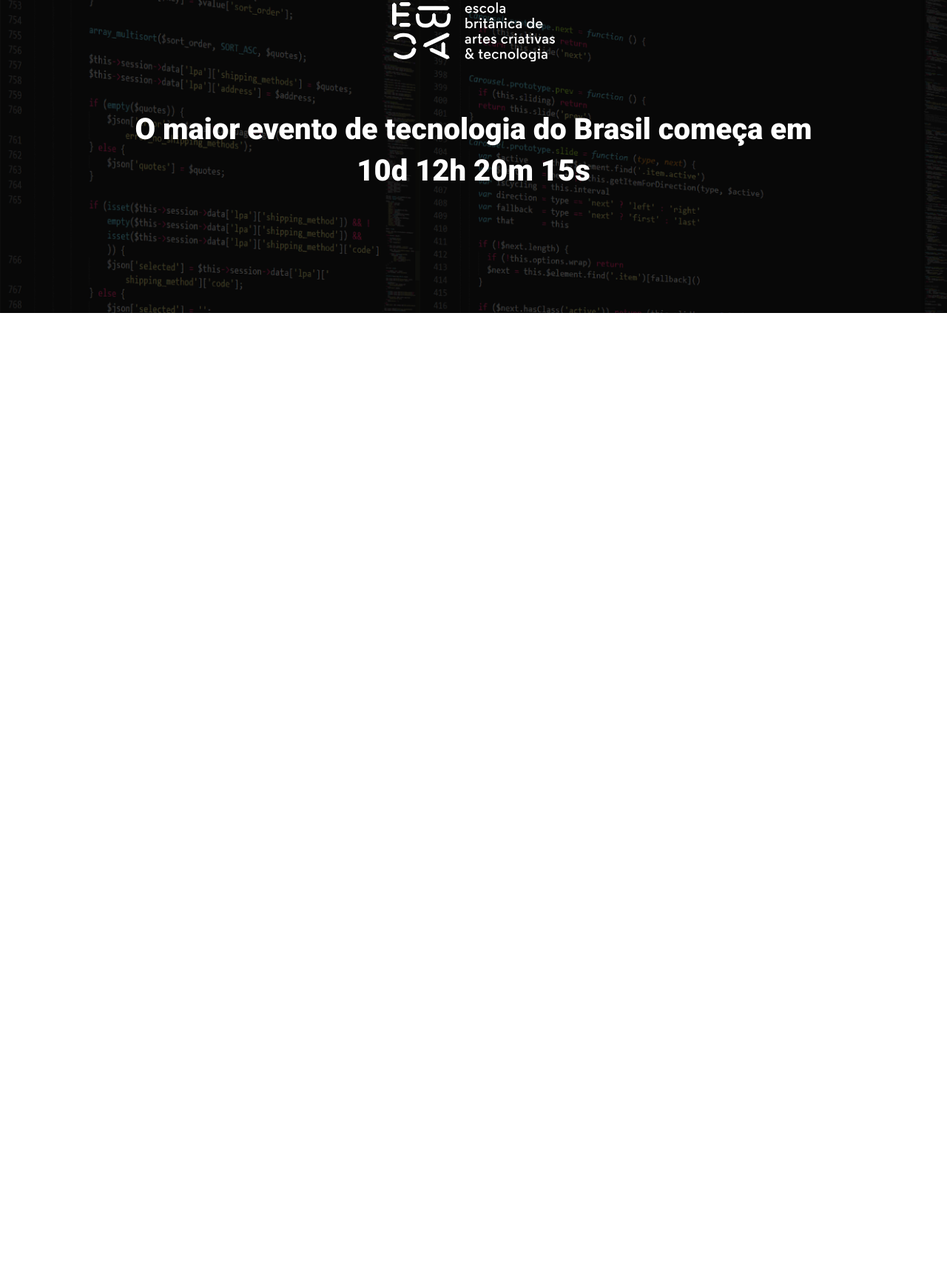
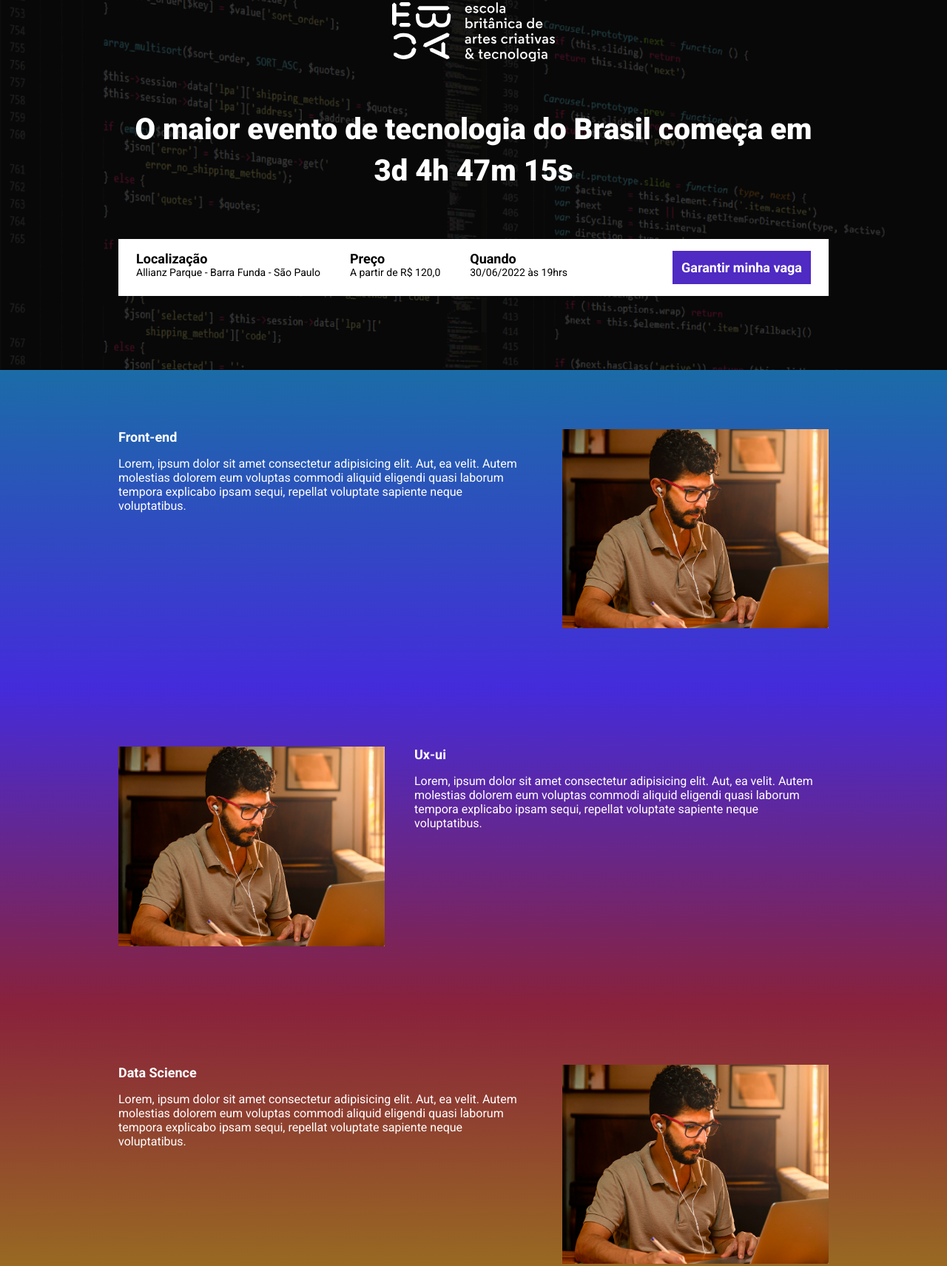
Before and after one commit to SidiLara/ebac_tech_talks, a website built with Parcel: page src/index.html in a window 1280 px wide. Shown: the part 61-1772 px from the top of the page at 74% size. Before the commit the page ends 800 px from the top, so only its background shows below. Built offline with nearby package versions, Linux system fonts and the light colour scheme.

Commit message:
criando a contagem regressiva

```diff
--- a/src/index.html
+++ b/src/index.html
@@ -9,6 +9,7 @@
     <link rel="preconnect" href="https://fonts.gstatic.com" crossorigin>
     <link href="https://fonts.googleapis.com/css2?family=Roboto:wght@400;700;900&display=swap" rel="stylesheet">
     <link rel="stylesheet" href="styles/main.scss">
+    <link rel="stylesheet" href="https://unpkg.com/aos@next/dist/aos.css" />
 
 </head>
 
@@ -17,10 +18,82 @@
         <div class="container">
             <img class="hero__logo" src="./images/ebac_logo.svg" alt="EBAC">
             <p class="hero__text">
-                O maior evento de tecnologia do Brasil começa em 10d 12h 20m 15s
+                O maior evento de tecnologia do Brasil <span id="contador"></span>
             </p>
+            <div class="infos-bar">
+                <ul class="infos-bar__infos">
+                    <li class="infos-bar__infos__item">
+                        <b>Localização</b>
+                        Allianz Parque - Barra Funda - São Paulo
+                    </li>
+                    <li class="infos-bar__infos__item">
+                        <b>Preço</b>
+                        A partir de R$ 120,0
+                    </li>
+                    <li class="infos-bar__infos__item">
+                        <b>Quando</b>
+                        30/06/2022 às 19hrs
+                    </li>
+                </ul>
+                <a class="button button--primary" href="#">
+                    Garantir minha vaga
+                </a>
+            </div>
         </div>
     </header>
+    <section class="event event--frontend">
+        <div class="container" data-aos="fade-right">
+            <div class="event__details">
+                <h2 class="event__details__title">Front-end</h2>
+                <p class="event__details__text">
+                    Lorem, ipsum dolor sit amet consectetur adipisicing elit. Aut, ea velit. Autem molestias dolorem eum
+                    voluptas commodi aliquid eligendi quasi laborum tempora explicabo ipsam sequi, repellat voluptate
+                    sapiente neque voluptatibus.
+                </p>
+            </div>
+            <img class="event__image" src="./images/frontend.png" alt="Front-end">
+        </div>
+    </section>
+    <section class="event event--ux-ui event--image-left" >
+        <div class="container" data-aos="fade-left">
+            <div class="event__details">
+                <h2 class="event__details__title">Ux-ui</h2>
+                <p class="event__details__text">
+                    Lorem, ipsum dolor sit amet consectetur adipisicing elit. Aut, ea velit. Autem molestias dolorem eum
+                    voluptas commodi aliquid eligendi quasi laborum tempora explicabo ipsam sequi, repellat voluptate
+                    sapiente neque voluptatibus.
+                </p>
+            </div>
+            <img class="event__image" src="./images/frontend.png" alt="Front-end">
+        </div>
+    </section>
+    <section class="event event--data-science">
+        <div class="container" data-aos="fade-right">
+            <div class="event__details">
+                <h2 class="event__details__title">Data Science</h2>
+                <p class="event__details__text">
+                    Lorem, ipsum dolor sit amet consectetur adipisicing elit. Aut, ea velit. Autem molestias dolorem eum
+                    voluptas commodi aliquid eligendi quasi laborum tempora explicabo ipsam sequi, repellat voluptate
+                    sapiente neque voluptatibus.
+                </p>
+            </div>
+            <img class="event__image" src="./images/frontend.png" alt="Front-end">
+        </div>
+    </section>
+    <section class="event event--backend event--image-left" >
+        <div class="container" data-aos="fade-left">
+            <div class="event__details">
+                <h2 class="event__details__title">Back-end</h2>
+                <p class="event__details__text">
+                    Lorem, ipsum dolor sit amet consectetur adipisicing elit. Aut, ea velit. Autem molestias dolorem eum
+                    voluptas commodi aliquid eligendi quasi laborum tempora explicabo ipsam sequi, repellat voluptate
+                    sapiente neque voluptatibus.
+                </p>
+            </div>
+            <img class="event__image" src="./images/frontend.png" alt="Front-end">
+        </div>
+    </section>
+    <script src="https://unpkg.com/aos@next/dist/aos.js"></script>
     <script src="scripts/main.js"></script>
 </body>
 
--- a/src/scripts/main.js
+++ b/src/scripts/main.js
@@ -1 +1,28 @@
-console.log("Olá Mundo");
+AOS.init();
+
+const dataDoEvento = new Date("Jun 30, 2024 19:00:00");
+const timeStampDoEvento = dataDoEvento.getTime();
+
+const contaAsHoras = setInterval(function () {
+    const agora = new Date();
+    const timeStampAtual = agora.getTime();
+
+    const distanciaAteOEvento = timeStampDoEvento - timeStampAtual;
+
+    const diaEmMs = 1000 * 60 * 60 * 24;
+    const horaEmMs = 1000 * 60 * 60;
+    const minutoEmMs = 1000 * 60;
+    const segundosEmMs = 1000;
+
+    const diasAteOEvento = Math.floor(distanciaAteOEvento / diaEmMs);
+    const horasAteOEvento = Math.floor((distanciaAteOEvento % diaEmMs) / horaEmMs);
+    const minutosAteOEvento = Math.floor((distanciaAteOEvento % horaEmMs) / minutoEmMs);
+    const segundosAteOEvento = Math.floor((distanciaAteOEvento % minutoEmMs) / segundosEmMs);
+
+    document.getElementById('contador').innerHTML = `começa em ${diasAteOEvento}d ${horasAteOEvento}h ${minutosAteOEvento}m ${segundosAteOEvento}s`
+
+    if (distanciaAteOEvento < 0) {
+        clearInterval(contaAsHoras);
+        document.getElementById('contador').innerHTML = 'já acabou'
+    }
+}, 1000);
--- /dev/null
+++ b/src/styles/_event.scss
@@ -0,0 +1,66 @@
+@use 'variables';
+
+.event {
+    padding: 80px 0;
+
+    &--frontend {
+        background-image: linear-gradient(variables.$blue1, variables.$blue2);
+    }
+
+    &--ux-ui {
+        background-image: linear-gradient(variables.$blue2, variables.$pink);
+    }
+
+    &--data-science {
+        background-image: linear-gradient(variables.$pink, variables.$yellow);
+    }
+
+    &--backend {
+        background-image: linear-gradient(variables.$yellow, variables.$pink);
+    }
+
+    &--image-left {
+        .container {
+            flex-direction: row-reverse;
+        }
+    }
+
+    .container {
+        display: flex;
+        gap: 40px;
+
+    }
+
+    &__image {
+        max-width: 360px;
+    }
+
+    &__details {
+        &__title {
+            font-size: 18px;
+            font-weight: bold;
+            margin-bottom: 16px;
+        }
+
+        &__description {
+            font-size: 16px;
+            line-height: 22px;
+        }
+    }
+
+    @media(max-width: 640px) {
+        .container {
+            display: block;
+        }
+
+        &__image {
+            width: 100%;
+        }
+
+        &__details {
+            margin-right: 0;
+            margin-bottom: 16px;
+
+        }
+    }
+}
--- a/src/styles/_hero.scss
+++ b/src/styles/_hero.scss
@@ -1,3 +1,5 @@
+@use 'variables';
+
 .hero {
     padding-top: 64px;
     padding-bottom: 100px;
@@ -16,7 +18,7 @@
         left: 0;
         width: 100%;
         height: 100%;
-        background-color: #000;
+        background-color: variables.$secundaryTextColor;
         content: '';
         opacity: .7;
     }
--- /dev/null
+++ b/src/styles/components/_buttons.scss
@@ -0,0 +1,24 @@
+@use '../variables';
+
+.button {
+    padding: 12px;
+    font-size: 18px;
+    font-weight: bold;
+    text-decoration: none;
+    text-align: center;
+    white-space: nowrap;
+
+    &--primary {
+        color: variables.$textColor;
+        background-color: variables.$purple;
+    }
+    @media(max-width: 640px){
+        display: block;
+        width: 100%;
+    }
+
+    @media(max-width: 1024px){
+        display: flex;
+        align-items: center;
+    }
+}
--- /dev/null
+++ b/src/styles/components/_infos_bar.scss
@@ -0,0 +1,42 @@
+@use '../variables';
+
+.infos-bar {
+    padding: 16px 24px;
+    background-color: variables.$textColor;
+    display: flex;
+    justify-content: space-between;
+
+    &__infos {
+        display: flex;
+        gap: 40px;
+
+        &__item {
+            font-size: 14px;
+            color: variables.$secundaryTextColor;
+
+            b {
+                font-size: 18px;
+                display: block;
+                color: variables.$secundaryTextColor;
+            }
+        }
+    }
+
+    @media (max-width: 640px) {
+        display: block;
+
+        &__infos {
+            display: block;
+
+            &__item {
+                margin-bottom: 24px;
+            }
+        }
+    }
+
+    @media(max-width: 1024px) {
+        &__infos {
+            gap: 16px;
+        }
+    }
+}
--- a/src/styles/main.scss
+++ b/src/styles/main.scss
@@ -1,11 +1,16 @@
 @use 'hero';
+@use 'components/infos_bar';
+@use 'components/buttons';
+@use 'event';
+@use 'variables';
 
 *{
     margin: 0;
     padding: 0;
     box-sizing: border-box;
     font-family: Roboto, sans-serif;
-    color: #fff;
+    color: variables.$textColor;
+    list-style: none;
 }
 
 .container {
--- /dev/null
+++ b/src/styles/variables.scss
@@ -0,0 +1,8 @@
+$textColor: #fff;
+$secundaryTextColor: #000;
+
+$blue1: #1b6ca7;
+$blue2: #442bdb;
+$pink: #89223b;
+$yellow: #9c791d;
+$purple: #4f2ac3;
```
Also changed, not shown: package.json (+4 -4 lines), 1 other file.
